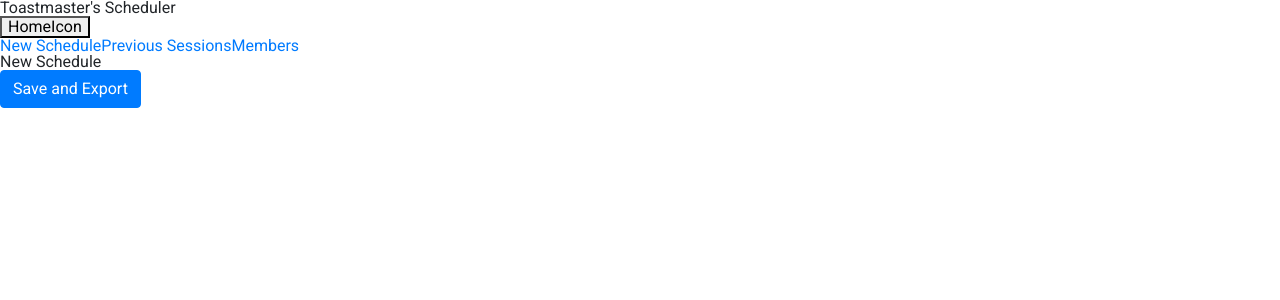
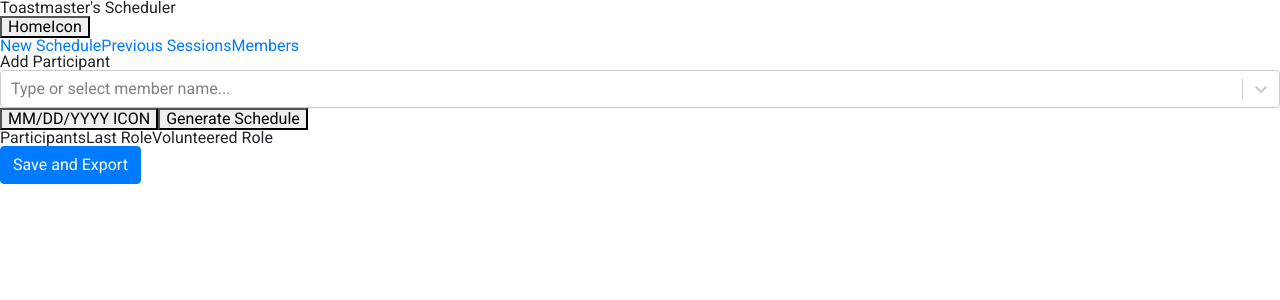
Before and after one commit to eginwong/scheduler-node, a Next.js app: page /workflow/newschedule in a window 1280 px wide. Shown: the top 300 px of the page. Built offline with nearby package versions, Linux system fonts and the light colour scheme.

Commit message:
feat: Fleshed out the schedule page a bit more, added in the add feature with React-Select (incomplete; needs to be in state), migrated CapCase into string.utils

```diff
--- a/package.json
+++ b/package.json
@@ -27,6 +27,7 @@
     "react": "^16.8.6",
     "react-dom": "^16.8.6",
     "react-router-dom": "^5.0.1",
-    "react-scripts": "3.0.1"
+    "react-scripts": "3.0.1",
+    "react-select": "^3.0.4"
   }
 }
--- a/pages/workflow/members.js
+++ b/pages/workflow/members.js
@@ -1,4 +1,6 @@
 import Workflow from './index';
+
+import { CapCase } from '../../src/utils/string.utils';
 
 import MemberService from '../../src/services/member.service';
 
@@ -45,10 +47,6 @@
     );
 }
 
-function CapCase(string) {
-	return string.replace(/[-_]/, ' ').split(' ').map(word => word.charAt(0).toUpperCase() + word.slice(1)).join(' ');
-}
-
 function Save() {
 	MemberService.UpdateMembers(members);
 }
--- a/pages/workflow/newschedule.js
+++ b/pages/workflow/newschedule.js
@@ -1,16 +1,64 @@
 import Workflow from "./index";
-import { Component } from "react";
+
+import { CapCase } from '../../src/utils/string.utils';
+
 import DatabaseService from "../../src/services/database.service";
+import ScheduleService from '../../src/services/schedule.service';
+import MemberService from '../../src/services/member.service';
 
-class NewSchedule extends Component {
-  render() {
+import Select from 'react-select';
+import Checkbox from '../../components/checkbox';
+
+const members = MemberService.GetMembers().map(m => JSON.parse(JSON.stringify(m)));
+const membersDto = members.map(m => { return { value: m, label: CapCase(m.name) }});
+const participants = [];
+
+let selected = null;
+
+export default function NewSchedule() {
     return (
       <Workflow>
-        <p>New Schedule</p>
+        <section>
+        	<label htmlFor="findParticipant">
+        		<p>Add Participant</p>
+        	</label>
+        	<Select id="findParticipant"
+        		value={selected}
+        		onChange={ opt => participants.push(opt.value) }
+        		options={membersDto}
+        		placeholder="Type or select member name..." />
+        </section>
+        <section>
+        	<div>
+        		<button>MM/DD/YYYY ICON</button>
+        		<button>Generate Schedule</button>
+        	</div>
+        	<table>
+        		<tbody>
+        			<tr>
+        				<th></th>
+        				<th>Participants</th>
+        				<th>Last Role</th>
+        				<th>Volunteered Role</th>
+        				<th></th>
+        			</tr>
+        			{
+        				participants.map((particip, i) => <tr key={i}>
+        					<td key={'selected_' + i}><Checkbox id={particip.name + "_" + i}
+        							checked={ particip.selected }
+        							change={ b => particip.selected = b } />
+        						<span>&nbsp;{i + 1}&nbsp;</span>
+        					</td>
+        					<td key={'name_' + i}>{ CapCase(particip.name) }</td>
+        					<td key={'lastrole_'+ i}>{ particip.lastRole }</td>
+        					<td key={'volunrole_'+ i}>{ particip.volunRole }</td>
+        					<td key={'edit_' + i}><button>...</button></td>
+        				</tr>)
+        			}
+        		</tbody>
+        	</table>
+        </section>
         <button className="btn btn-primary" onClick={() => console.log(DatabaseService.Export())}>Save and Export</button>
       </Workflow>
     );
-  }
 }
-
-export default NewSchedule;
--- a/src/services/schedule.service.js
+++ b/src/services/schedule.service.js
@@ -4,7 +4,7 @@
 import DatabaseService from "./database.service";
 
 const ScheduleService = {
-    SaveSession,
+    ExportSession,
     CreateSchedule,
     SendEmail
 };
--- /dev/null
+++ b/src/utils/string.utils.js
@@ -0,0 +1,3 @@
+export function CapCase(string) {
+	return string.replace(/[-_]/, ' ').split(' ').map(word => word.charAt(0).toUpperCase() + word.slice(1)).join(' ');
+}
```
Also changed, not shown: 1 other file (tests, documents, lock files or other folders).
